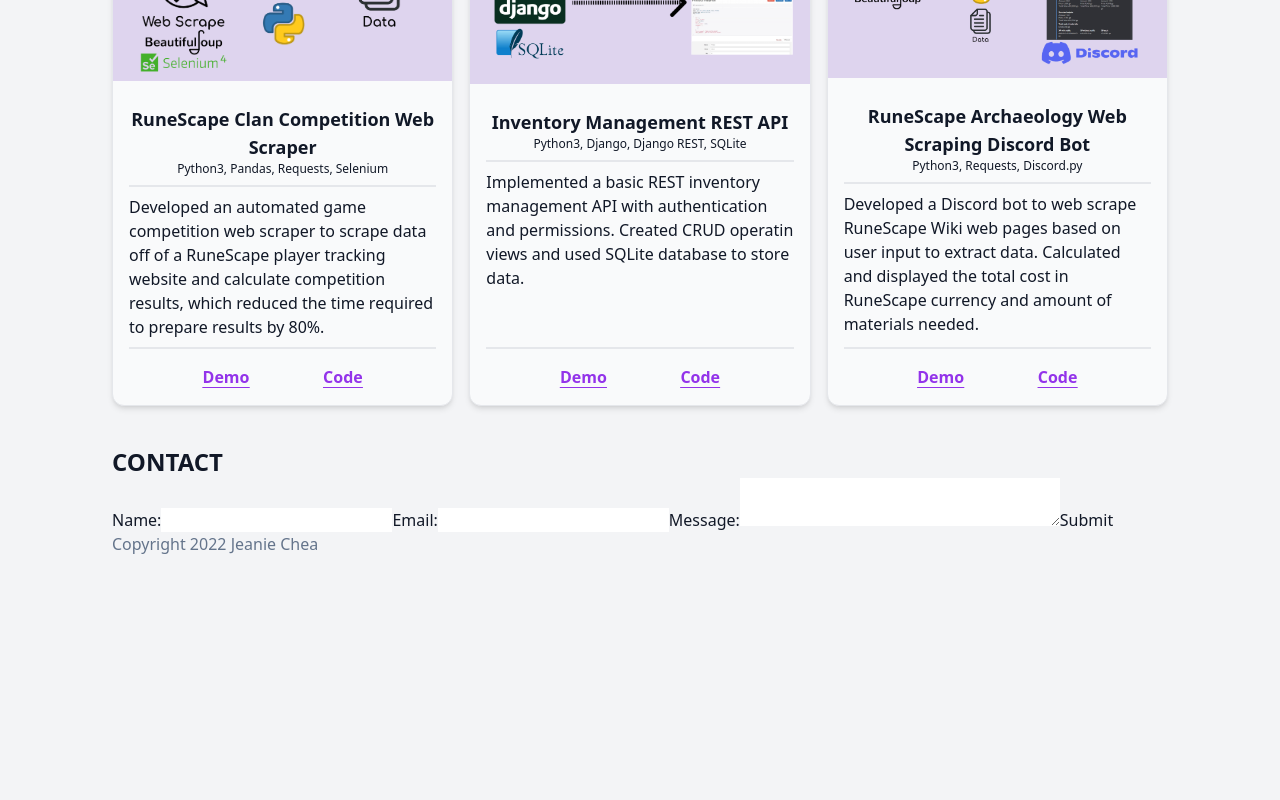
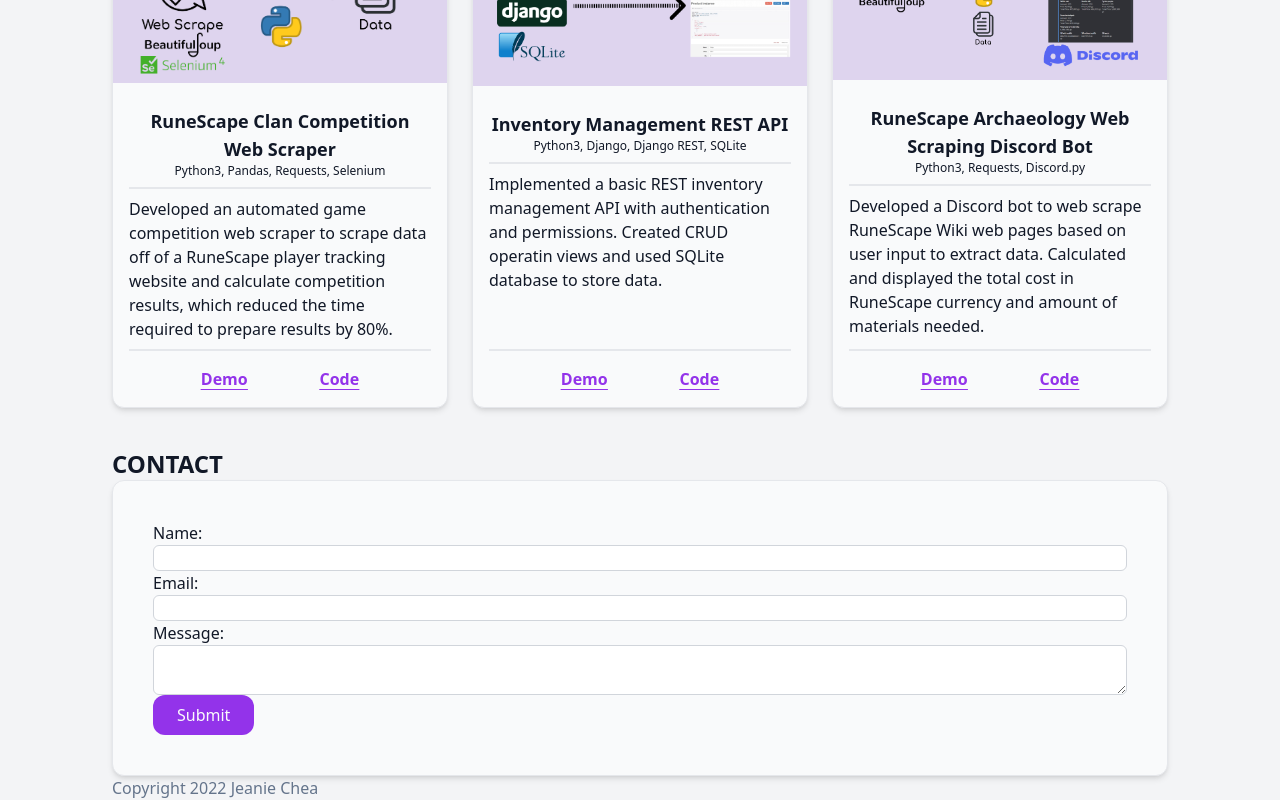
Before and after one commit to jechea14/jechea14.github.io, a React (Create React App) app in the folder portfolio/: page / in a window 1280 px wide. Shown: the part 1391-2191 px from the top of the page. Before the commit the page ends 1947 px from the top, so only its background shows below. Built offline with nearby package versions, Linux system fonts and the light colour scheme.

Commit message:
Add contact card

```diff
--- a/portfolio/src/Components/ContactForm.js
+++ b/portfolio/src/Components/ContactForm.js
@@ -3,17 +3,20 @@ import React from 'react'
 const ContactForm = () => {
   return (
     <div>
-      <form>
-        <label for='name'>Name:</label>
-        <input type='text' name='name' required/>
+      <form className=' border rounded-xl p-10 bg-gray-50 shadow-md'>
+        <div className='flex flex-col justify-center'>
+          <label for='name'>Name:</label>
+          <input type='text' name='name' className='border border-gray-300 rounded-md' required/>
 
-        <label for='email'>Email:</label>
-        <input type='email' name='email' required/>
+          <label for='email'>Email:</label>
+          <input type='email' name='email' className='border border-gray-300 rounded-md' required/>
 
-        <label for='message'>Message:</label>
-        <textarea name='message' cols='33' required/>
+          <label for='message'>Message:</label>
+          <textarea name='message' cols='33' className='border border-gray-300 rounded-md' required/>
 
-        <input type='submit' value='Submit'/>
+        </div>
+
+        <input type='submit' value='Submit' className='bg-purple-600 text-gray-50 px-6 py-2 rounded-xl cursor-pointer hover:bg-purple-800 transition'/>
       </form>
     </div>
   )
--- a/portfolio/src/Components/Projects.js
+++ b/portfolio/src/Components/Projects.js
@@ -65,7 +65,7 @@ const Projects = () => {
   return (
     <section id='projects' className='scroll-mt-20'>
       <h1 className='text-2xl font-bold text-left'>PROJECTS</h1>
-      <div className='grid grid-cols-1 gap-4 md:grid-cols-2 lg:grid-cols-3'>
+      <div className='grid grid-cols-1 gap-4 md:grid-cols-2 lg:gap-6 lg:grid-cols-3'>
         {projects.map((project) => {
           return <ProjectCard
                   title={project.title}
```
